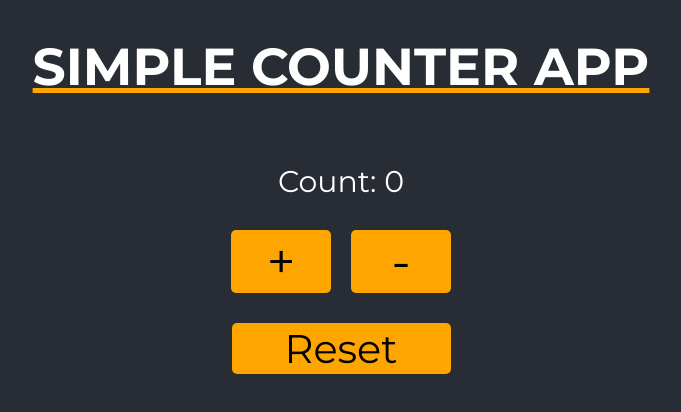
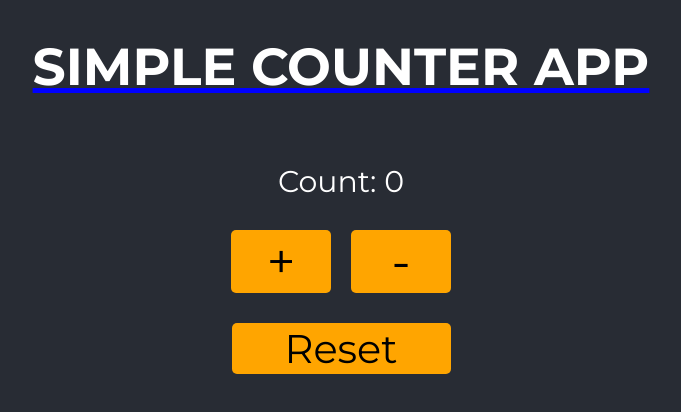
Before and after one commit to InvoHusnain/counter-app, a React (Create React App) app: page / in a window 1280 px wide. Shown: the top 412 px of the page, without its empty margins (299-980 px from the left). Built offline with nearby package versions, Linux system fonts and the light colour scheme.

Commit message:
Checking

```diff
--- a/src/Styles/Counter.scss
+++ b/src/Styles/Counter.scss
@@ -6,7 +6,7 @@ $fontFamily: "Montserrat", sans-serif;
     text-align: center;
   h1 {
     font-family: $fontFamily;
-    text-decoration: underline orange;
+    text-decoration: underline blue;
     text-underline-position: auto;
     text-transform: uppercase;
   }
```
